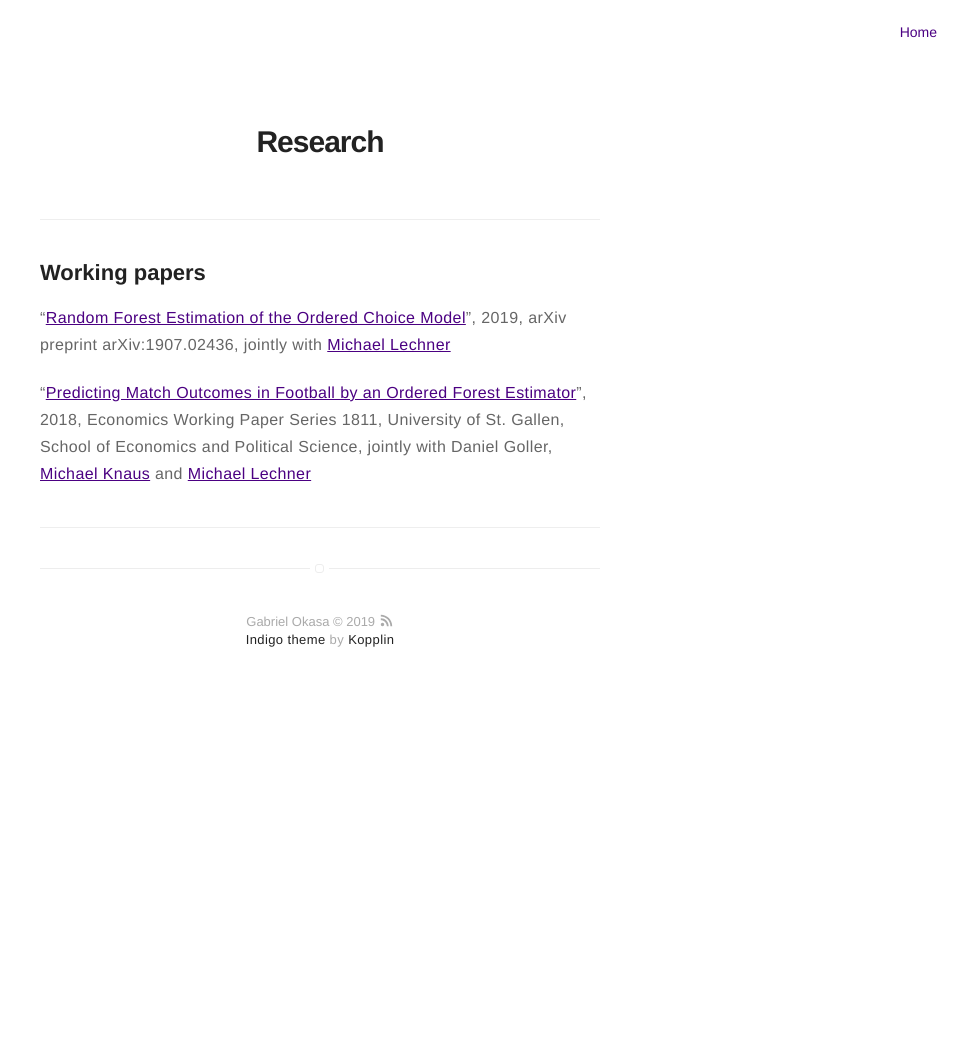
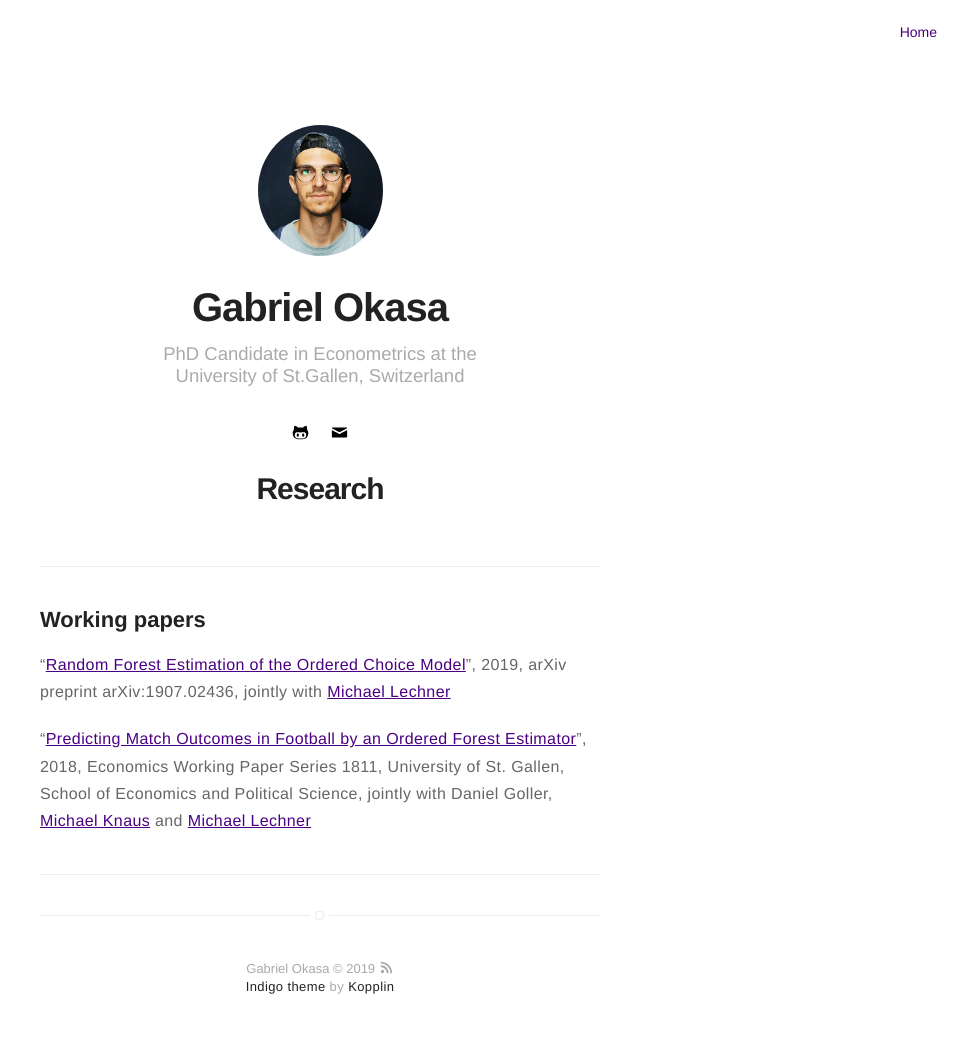
Before and after one commit to okasag/okasag.github.io, a Jekyll site: the page built from research.md, in a window 1280 px wide. Shown: the whole page, without its empty margins (320-1280 px from the left). Built offline with Jekyll 4.4.1, drawn with Linux system fonts in a browser that asks for light colours; before the commit the page ends 900 px from its top, so only the background shows below that.

```diff
--- a/_config.yml
+++ b/_config.yml
@@ -1,6 +1,6 @@
 # main text of home
 name: Gabriel Okasa
-bio: PhD Candidate in Econometrics at the University of St.Gallen, Switzerland
+bio: 'PhD Candidate in Econometrics at the University of St.Gallen, Switzerland'
 
 # twitter summary info
 description: My personal website
@@ -21,7 +21,7 @@ url: http://okasag.github.io
 permalink: /:title/
 
 # To enable google analytics, supply your token below
-# analytics-google: 'UA-MYANALYTICS'
+analytics-google: 'UA-154933120-1'
 
 # To enable piwik tracking, supply your url & site ID below
 # analytics-piwik-url: 'piwik.my-host.com'
@@ -42,6 +42,7 @@ disqus:
 # youtube: myyoutube
 # spotify: myspotify
 github: okasag
+unsplash: okasag
 # gitlab: mygitlab
 # lastfm: mylastfm
 # stackoverflow: 7044681/mystackoverflow
--- a/_includes/header.html
+++ b/_includes/header.html
@@ -2,6 +2,8 @@
    or page.title == "Blog"
    or page.title == "Projects"
    or page.title == "Tags"
+   or page.title == "Research"
+   or page.title == "Code"
 %}{% assign showHeader = true %}{% endif %}
 
 {% if showHeader == true %}
--- a/_includes/nav.html
+++ b/_includes/nav.html
@@ -30,6 +30,14 @@
             {% endif %}
         {% endif %}
 
+        {% if site.research == true %}
+            {% if page.title != "Research" %}
+                <li class="item">
+                    <a class="link" href="{{ site.url }}/research">Research</a>
+                </li>
+            {% endif %}
+        {% endif %}
+
         {% if site.resume == true %}
             <li class="item">
                 <a class="link" href="{% if site.resume-external %}{{ site.resume-url }}{% else %}{{ site.url }}/{{ site.resume-url }}{% endif %}">Résumé</a>
```
Also changed, not shown: research.md (+1 -0 lines).
